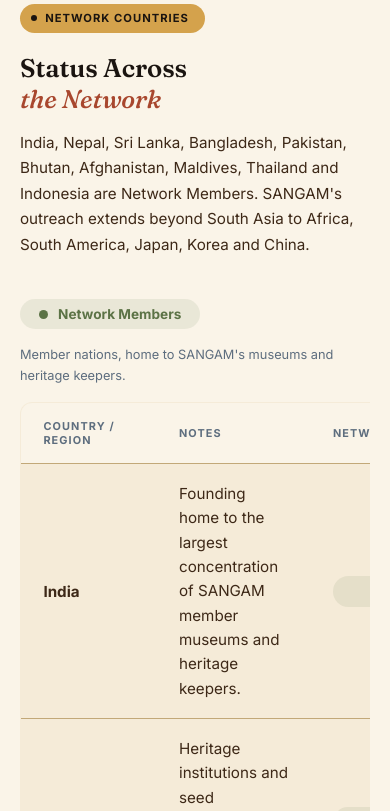
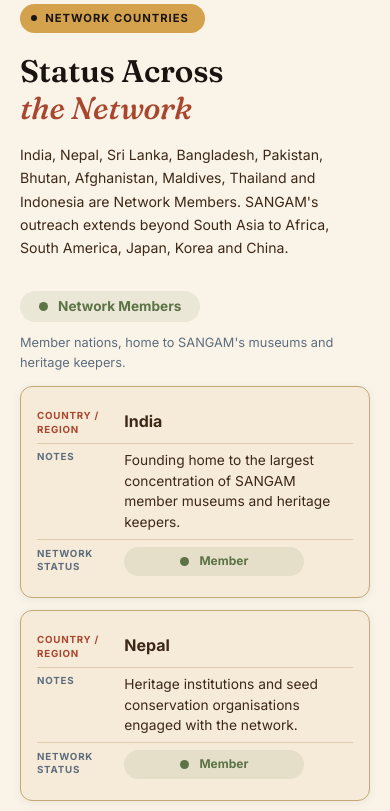
Before and after one commit to support1-commits/sangamasia, a Next.js app: page /about in a window 390 px wide. Shown: the part 2880-3691 px from the top of the page. Built offline with nearby package versions, Linux system fonts and the light colour scheme.

Commit message:
responsive issue fix

```diff
--- a/app/globals.css
+++ b/app/globals.css
@@ -479,6 +479,58 @@
 .status-table-group__header { display: flex; flex-wrap: wrap; align-items: center; gap: 1rem; margin-bottom: 1rem; }
 .status-table-group__header .body-sm { color: var(--muted-blue); margin: 0; }
 
+@media (max-width: 680px) {
+  .status-table-wrap { padding: 3rem 0; }
+  .status-table-header { margin-bottom: 2rem; }
+  .status-table-header .display-lg { font-size: clamp(1.7rem, 8vw, 2.25rem); }
+  .status-table-header .body-md { font-size: 0.88rem; line-height: 1.65; }
+  .status-table-group { margin-bottom: 2.1rem; }
+  .status-table-group__header { align-items: flex-start; gap: 0.7rem; margin-bottom: 0.8rem; }
+  .status-table-group__header .status-pill { flex-shrink: 0; }
+  .status-table-group__header .body-sm { flex: 1 1 180px; }
+  .status-table-scroll { overflow: visible; }
+  .status-table {
+    min-width: 0;
+    display: block;
+    border: 0;
+    background: transparent;
+    overflow: visible;
+  }
+  .status-table thead { display: none; }
+  .status-table tbody { display: grid; gap: 0.75rem; }
+  .status-table tbody tr {
+    display: block;
+    padding: 0.95rem 1rem;
+    background: var(--parchment);
+    border: 1px solid var(--border-brown);
+    border-radius: var(--radius-md);
+    box-shadow: var(--shadow-sm);
+  }
+  .status-table tbody td {
+    display: flex;
+    align-items: flex-start;
+    gap: 0.7rem;
+    padding: 0.4rem 0;
+    border-bottom: 1px solid rgba(194,168,120,0.45);
+    font-size: 0.86rem;
+    line-height: 1.5;
+  }
+  .status-table tbody td:last-child { border-bottom: 0; }
+  .status-table tbody td::before {
+    content: attr(data-label);
+    flex: 0 0 76px;
+    font-size: 0.61rem;
+    font-weight: 700;
+    letter-spacing: 0.08em;
+    line-height: 1.4;
+    text-transform: uppercase;
+    color: var(--muted-blue);
+  }
+  .status-table tbody td:first-child { font-size: 1rem; }
+  .status-table tbody td:first-child::before { color: var(--terracotta); }
+  .status-table tbody td .status-pill { padding: 0.35rem 0.7rem; font-size: 0.75rem; }
+}
+
 /* ═══════════════════════════════════════════════════════════
    CONFERENCE
 ═══════════════════════════════════════════════════════════ */
@@ -1479,23 +1531,32 @@
   background: linear-gradient(135deg, #1d1d1d 0%, #3d3d3d 100%);
   color: #fff;
 }
+.connect-card--whatsapp {
+  background: linear-gradient(135deg, #168b57 0%, #075e54 100%);
+  color: #fff;
+}
+.connect-card--coming-soon { cursor: default; }
+.connect-card--coming-soon:hover { transform: none; }
 .connect-card--email .connect-card__platform,
 .connect-card--youtube .connect-card__platform,
 .connect-card--facebook .connect-card__platform,
 .connect-card--instagram .connect-card__platform,
 .connect-card--x .connect-card__platform,
+.connect-card--whatsapp .connect-card__platform,
 .connect-card--email .connect-card__link,
 .connect-card--youtube .connect-card__link,
 .connect-card--facebook .connect-card__link,
 .connect-card--instagram .connect-card__link,
-.connect-card--x .connect-card__link {
+.connect-card--x .connect-card__link,
+.connect-card--whatsapp .connect-card__link {
   color: #fff;
 }
 .connect-card--email .connect-card__link,
 .connect-card--youtube .connect-card__link,
 .connect-card--facebook .connect-card__link,
 .connect-card--instagram .connect-card__link,
-.connect-card--x .connect-card__link {
+.connect-card--x .connect-card__link,
+.connect-card--whatsapp .connect-card__link {
   border-color: rgba(255,255,255,0.42);
 }
 
--- a/components/CountryStatus.jsx
+++ b/components/CountryStatus.jsx
@@ -92,9 +92,9 @@
                 <tbody>
                   {g.rows.map((r) => (
                     <tr key={r.country}>
-                      <td style={{ fontWeight: 700 }}>{r.country}</td>
-                      <td className="body-sm">{r.note}</td>
-                      <td>
+                      <td data-label={labels.country} style={{ fontWeight: 700 }}>{r.country}</td>
+                      <td data-label={labels.notes} className="body-sm">{r.note}</td>
+                      <td data-label={labels.status}>
                         <span className={`status-pill ${g.type}`}>
                           <span className="status-pill__dot" />
                           {g.label === "Network Members" ? labels.member : labels.outreach}
```
Also changed, not shown: components/Connect.jsx (+29 -9 lines).
